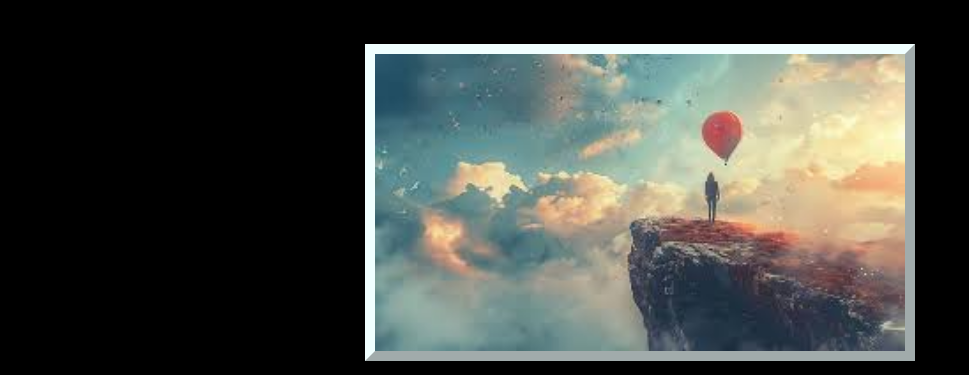
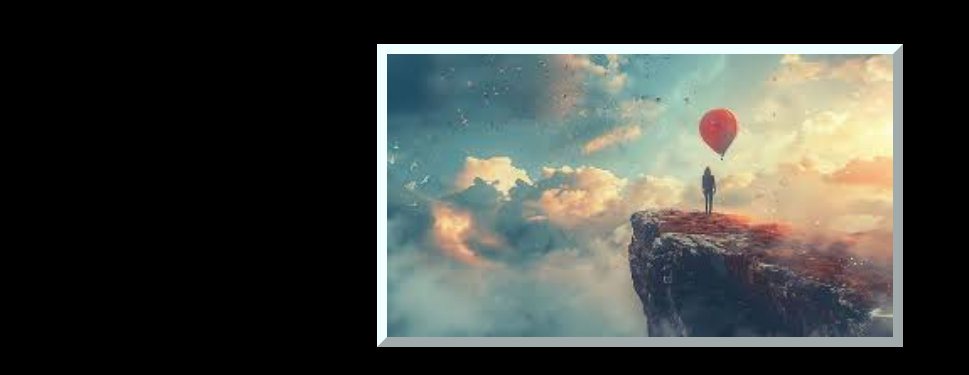
Before and after one commit to Mico-Cruz/Motivational-Poster-Website, a plain HTML site: page index.html in a window 1280 px wide. Shown: the top 375 px of the page, without its empty margins (0-969 px from the left). Drawn offline with Linux system fonts and the light colour scheme.

Commit message:
style.css

```diff
--- a/style.css
+++ b/style.css
@@ -30,7 +30,7 @@ img{
 }
 
 .Center{
-    width: 42%;
+    width: 40%;
     display: block;
     margin-left: auto;
     margin-right: auto;
```
